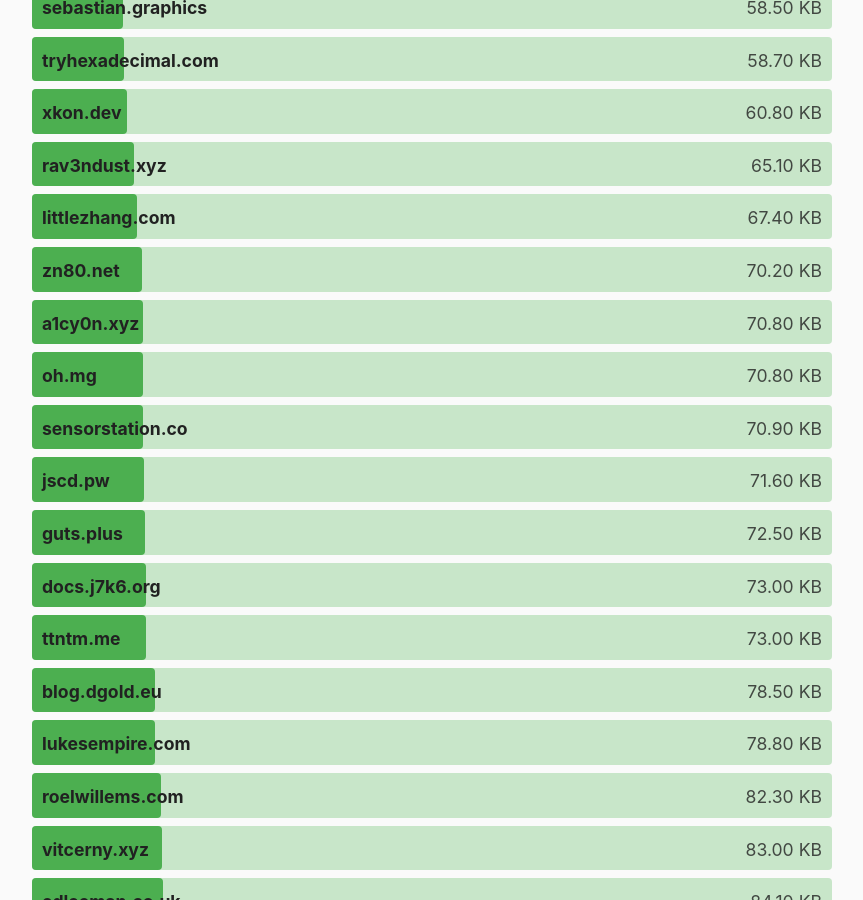
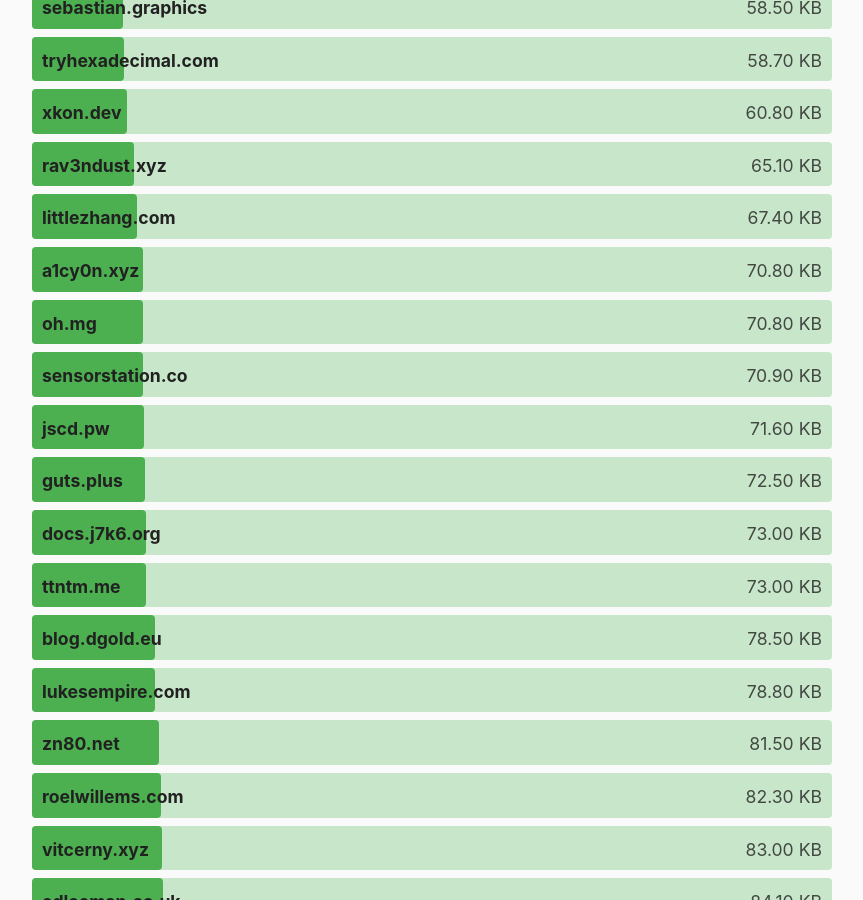
Before and after one commit to kevquirk/512kb.club, a Jekyll site: the page built from index.md, in a window 1280 px wide and 900 px high, scrolled down 8403 px. Shown: the whole window, without its empty margins (208-1071 px from the left). Built offline with Jekyll 4.4.1, drawn with Linux system fonts in a browser that asks for light colours.

Commit message:
Update zn80.net
Update size and last_checked

```diff
--- a/_data/sites.yml
+++ b/_data/sites.yml
@@ -1390,8 +1390,8 @@
 
 - domain: zn80.net
   url: https://zn80.net/
-  size: 70.2
-  last_checked: N/A
+  size: 81.5
+  last_checked: 2021-06-15
 
 - domain: zserge.com
   url: https://zserge.com/
```
